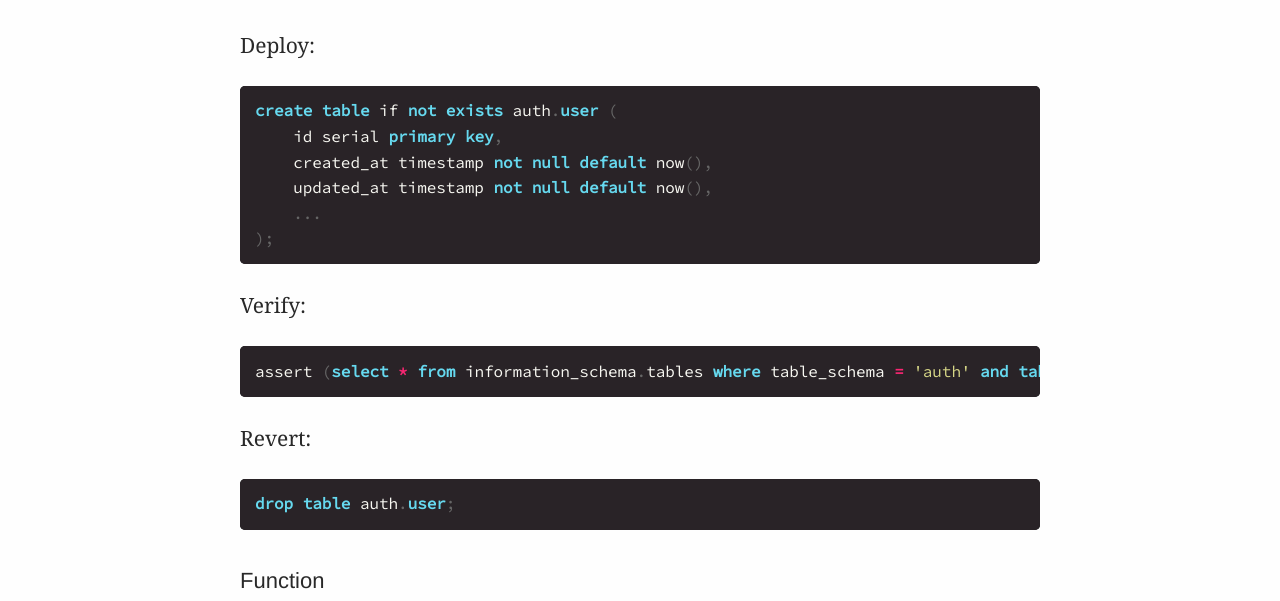
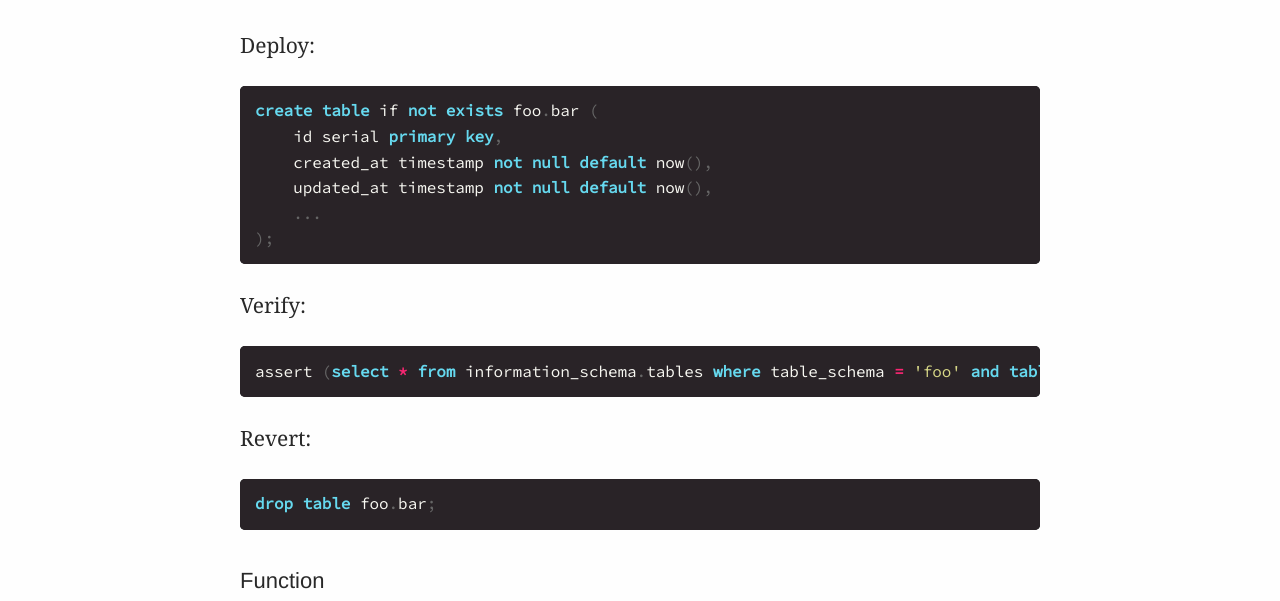
Before and after one commit to explodinglabs/explodinglabs.github.io, a Jekyll site: the page built from docs/_posts/2021-11-04-postgres-migrations.markdown, in a window 1280 px wide and 1400 px high. Shown: the part 332-933 px from the top of the window. Built offline with Jekyll 4.4.1, drawn with Linux system fonts in a browser that asks for light colours; some of the changed text lies outside the part shown.

Commit message:
Adjust migrations post

````diff
--- a/docs/_posts/2021-11-04-postgres-migrations.markdown
+++ b/docs/_posts/2021-11-04-postgres-migrations.markdown
@@ -9,7 +9,7 @@ Deploy, verify and revert migrations for various common changes.
 
 Deploy:
 ```sql
-create table if not exists auth.user (
+create table if not exists foo.bar (
     id serial primary key,
     created_at timestamp not null default now(),
     updated_at timestamp not null default now(),
@@ -19,12 +19,12 @@ create table if not exists auth.user (
 
 Verify:
 ```sql
-assert (select * from information_schema.tables where table_schema = 'auth' and table_name='user');
+assert (select * from information_schema.tables where table_schema = 'foo' and table_name='bar');
 ```
 
 Revert:
 ```sql
-drop table auth.user;
+drop table foo.bar;
 ```
 
 ## Function
@@ -52,17 +52,17 @@ drop function api.foo;
 
 Deploy:
 ```sql
-create schema api;
+create schema foo;
 ```
 
 Verify:
 ```sql
-assert (select * from information_schema.schemata where schema_name = 'api');
+assert (select * from information_schema.schemata where schema_name = 'foo');
 ```
 
 Revert:
 ```sql
-drop schema api;
+drop schema foo;
 ```
 
 ## Trigger
````
